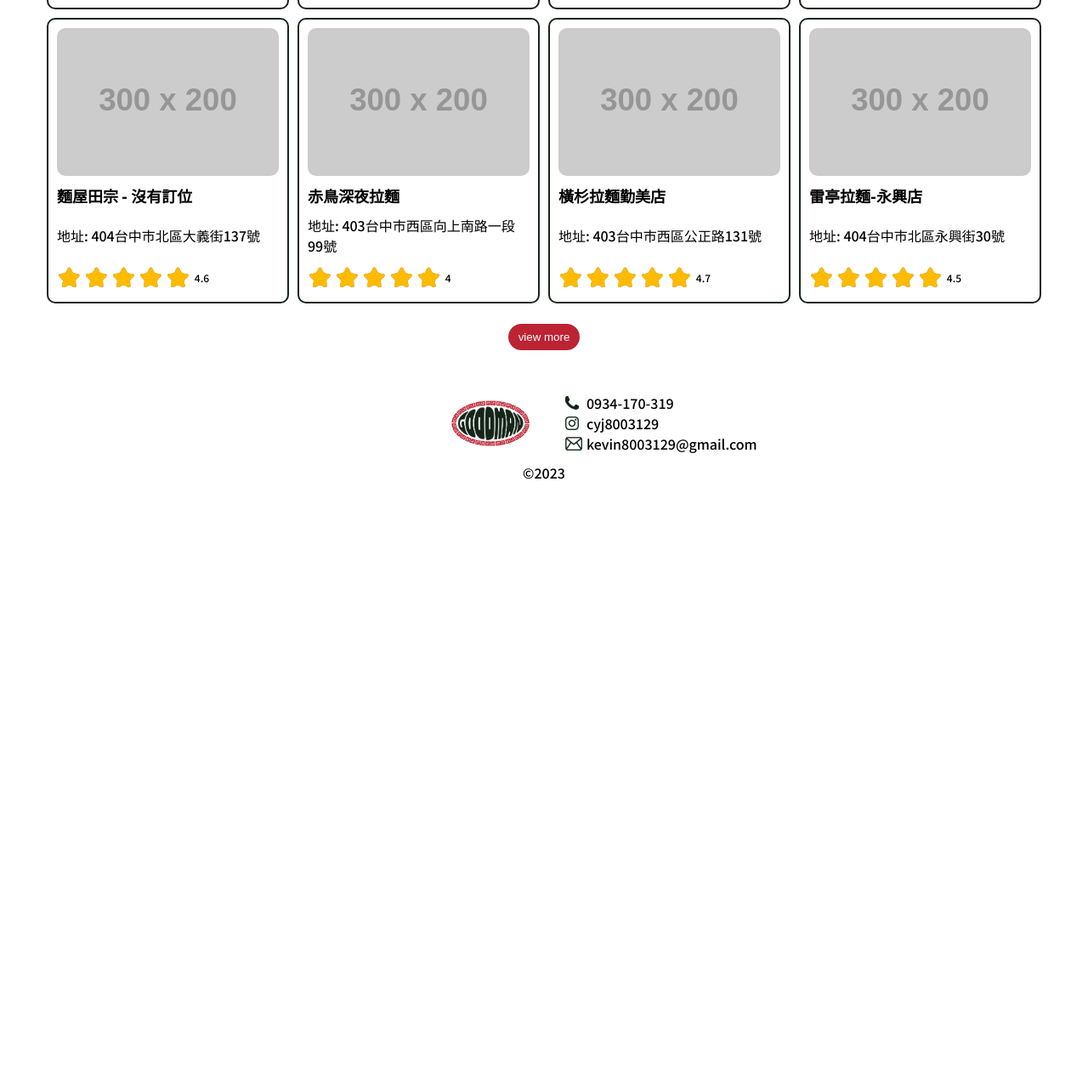
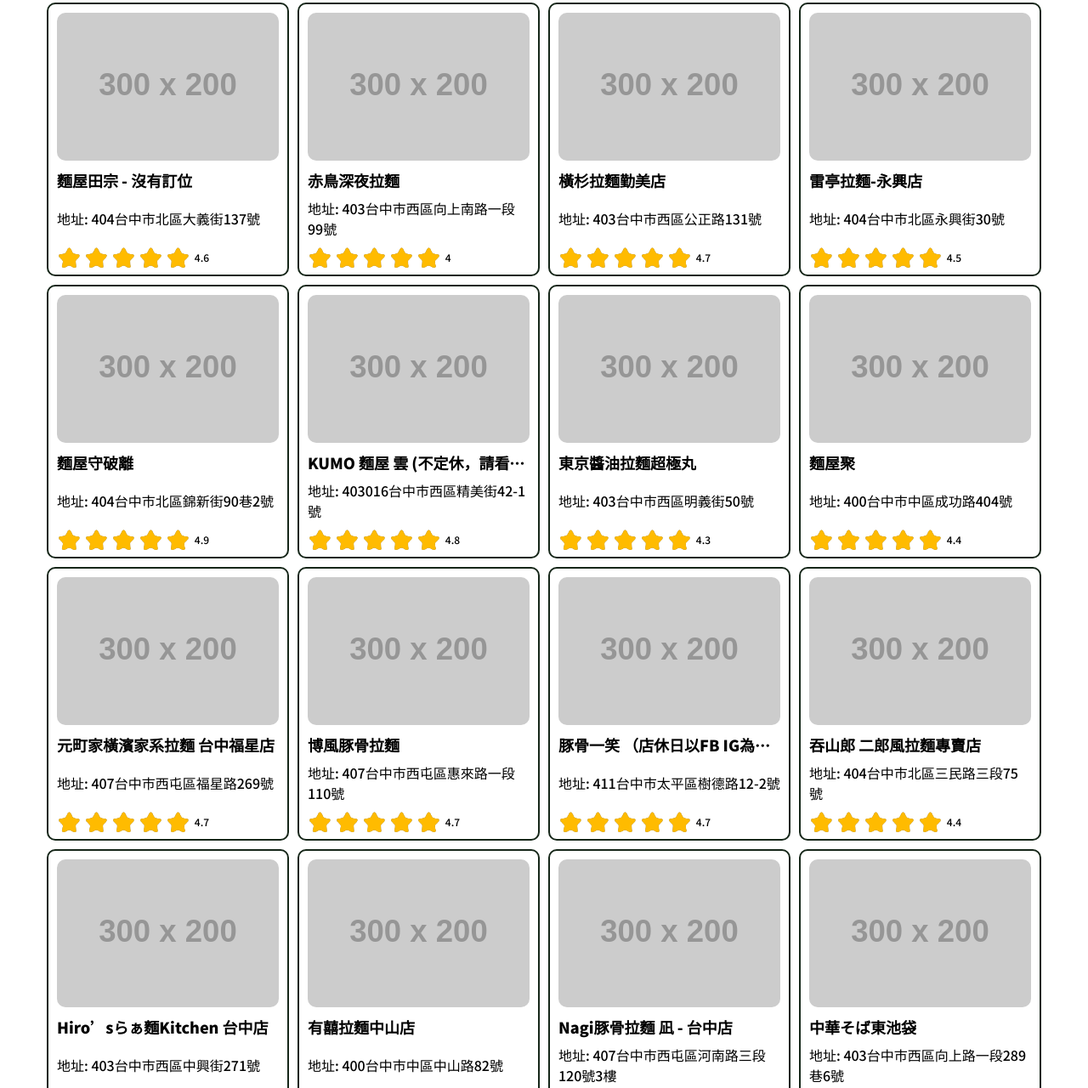
Before and after one commit to Woof29/GoodMan, a plain HTML site: page index.html in a window 1280 px wide. Shown: the part 895-2175 px from the top of the page at 85% size. Before the commit the page ends 1463 px from the top, so only its background shows below. Drawn offline with Linux system fonts and the light colour scheme; placeholder pictures from the web are drawn by us.

Commit message:
boxList css modify

```diff
--- a/index.js
+++ b/index.js
@@ -515,7 +515,7 @@ const cardBox = document.querySelector(".cardBox");
 function printCard() {
   let len = taichungRamen.length;
   let str = "";
-  for (let i = 0; i < 8; i++) {
+  for (let i = 0; i < len; i++) {
     str +=
       '<a href="#" class="card"><div class="card_pic"><img src="https://fakeimg.pl/300x200/200" ></div><div class="card_info"><h3 class="title">' +
       taichungRamen[i].name +
--- a/style/all.scss
+++ b/style/all.scss
@@ -4,7 +4,6 @@
   color-scheme: light;
   color: rgb(0, 0, 0);
   background-color: #fff;
-  // position: relative;
   /* font-synthesis: none;
   text-rendering: optimizeLegibility;
   -webkit-font-smoothing: antialiased;
@@ -16,7 +15,6 @@
   width: 100%;
   max-width: 1200px;
   margin: auto;
-  // position: relative;
   @include rwd(768) {
     padding: 130px 20px 0 20px;
   }
--- a/style/scss/_boxList.scss
+++ b/style/scss/_boxList.scss
@@ -18,21 +18,16 @@
     position: relative;
     display: flex;
     flex-flow: row wrap;
-    align-content: center;
     width: 100%;
-    height: 700px;
-    overflow-x: scroll;
-    &::-webkit-scrollbar {
-      display: none;
-    }
-    @include rwd(768) {
+    @include rwd(1060) {
       height: 350px;
       flex-flow: row nowrap;
       overflow-x: scroll;
     }
+
     .card {
       width: calc((100% / 4) - 10px);
-      height: 48%;
+      height: auto;
       min-width: 250px;
       margin: 0 5px 10px 5px;
       padding: 10px;
--- a/style/scss/_header.scss
+++ b/style/scss/_header.scss
@@ -212,7 +212,7 @@
         }
         &--show {
           visibility: visible;
-          height: auto;
+          height: 235%;
           @include rwd(768) {
             box-shadow: none;
           }
@@ -227,7 +227,7 @@
             display: inline-block;
             position: relative;
             @include rwd(768) {
-              margin-left: 48px;
+              margin-left: 30px;
               font-size: 14px;
             }
             &::after {
```
Also changed, not shown: style/all.css, 1 other file.
